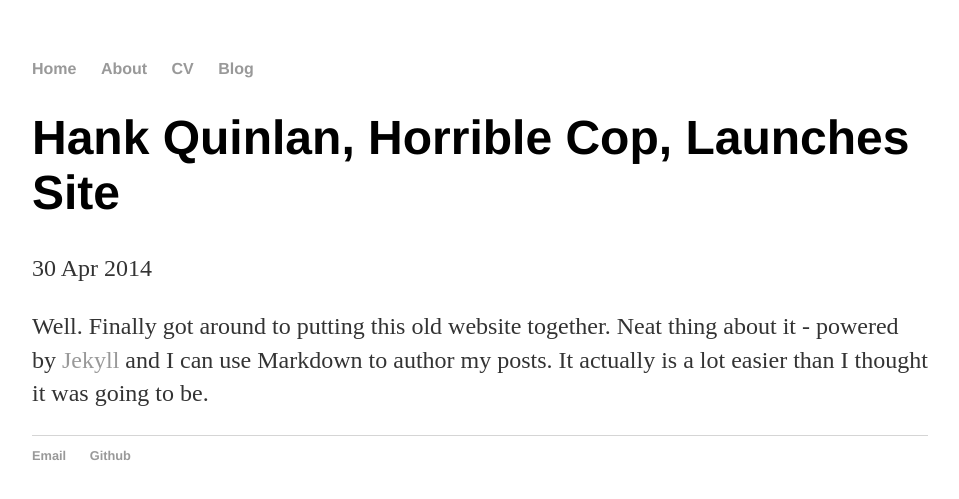
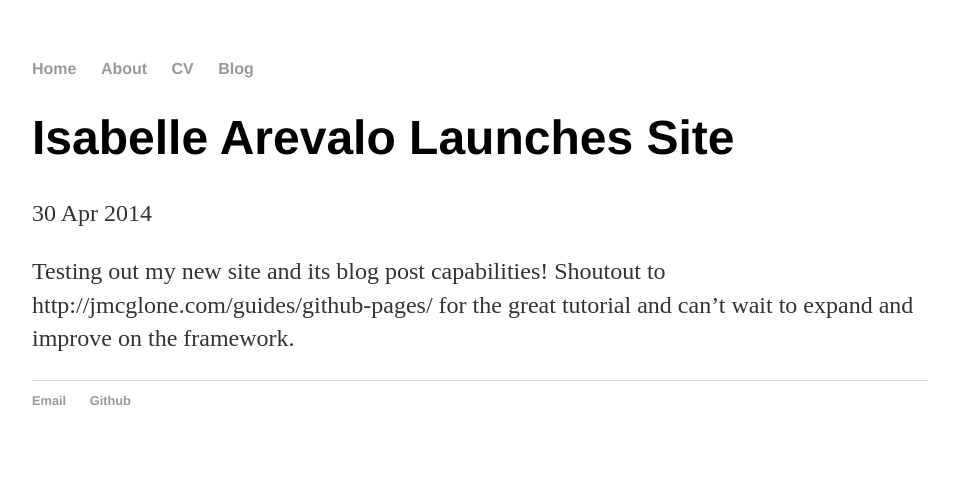
Before and after one commit to isabelle105190/isabelle105190.github.io, a Jekyll site: the page built from _posts/2021-02-20-site-launched.md, in a window 1280 px wide. Shown: the top 499 px of the page, without its empty margins (160-1119 px from the left). Built offline with Jekyll 4.4.1, drawn with Linux system fonts in a browser that asks for light colours.

Commit message:
Update 2021-02-20-site-launched.md

```diff
--- a/_posts/2021-02-20-site-launched.md
+++ b/_posts/2021-02-20-site-launched.md
@@ -1,7 +1,7 @@
 ---
 layout: post
-title: "Hank Quinlan, Horrible Cop, Launches Site"
+title: "Isabelle Arevalo Launches Site"
 date: 2014-04-30
 ---
 
-Well. Finally got around to putting this old website together. Neat thing about it - powered by [Jekyll](http://jekyllrb.com) and I can use Markdown to author my posts. It actually is a lot easier than I thought it was going to be.
+Testing out my new site and its blog post capabilities! Shoutout to http://jmcglone.com/guides/github-pages/ for the great tutorial and can't wait to expand and improve on the framework.
```
